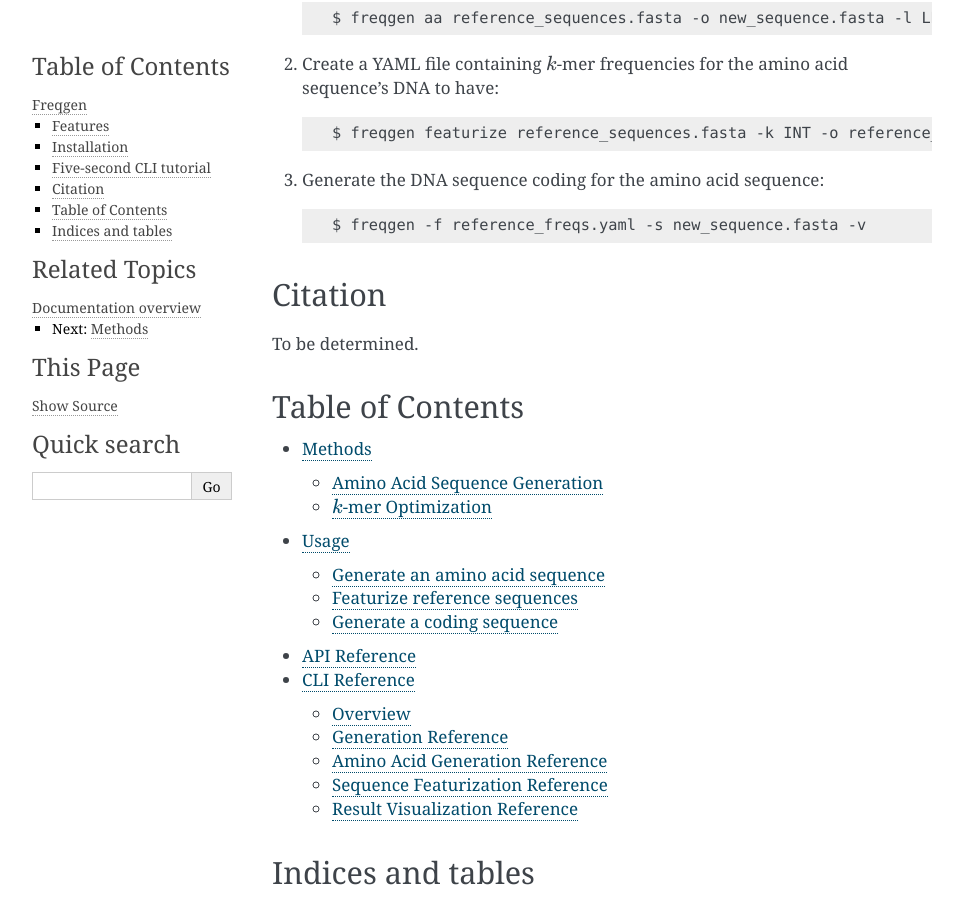
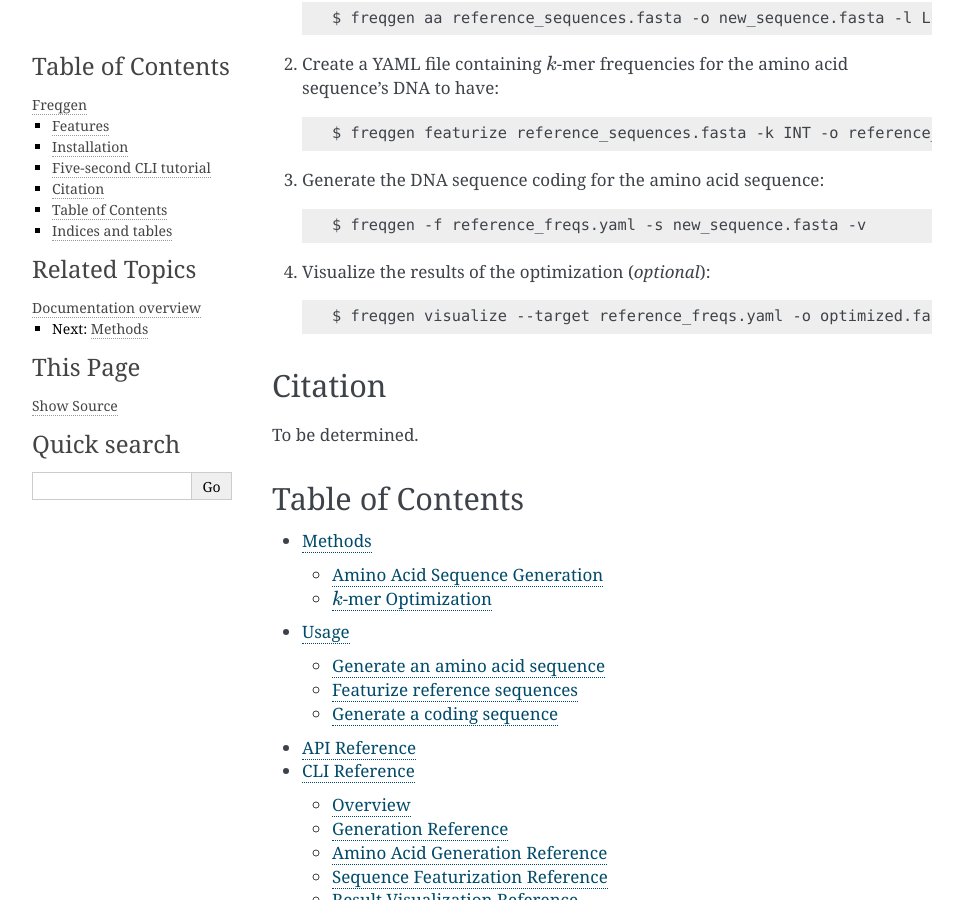
Before and after one commit to IQTLabs/freqgen, a Sphinx documentation site: the page built from docs/index.rst, in a window 1280 px wide and 900 px high, scrolled down 914 px. Shown: the whole window, without its empty margins (148-1111 px from the left). Built offline with Sphinx 7.4.7, drawn with Linux system fonts in a browser that asks for light colours.

```diff
--- a/docs/index.rst
+++ b/docs/index.rst
@@ -50,6 +50,11 @@ The basic flow of Freqgen can be summarized in three steps:
 
     $ freqgen -f reference_freqs.yaml -s new_sequence.fasta -v
 
+#. Visualize the results of the optimization (*optional*)::
+
+    $ freqgen visualize --target reference_freqs.yaml -o optimized.fasta
+
+
 
 Citation
 --------
```
Also changed, not shown: README.md (+5 -1 lines).
